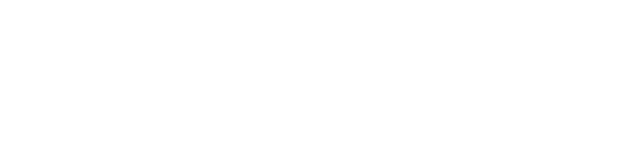
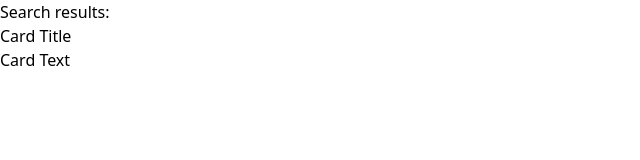
Before and after one commit to gurverm/Map-Application, a plain HTML site: page index.html in a window 1280 px wide. Shown: the whole page, without its empty margins (0-640 px from the left). Drawn offline with nearby package versions, Linux system fonts and the light colour scheme.

Commit message:
Search results container created

```diff
--- a/index.html
+++ b/index.html
@@ -1,13 +1,24 @@
 <!DOCTYPE html>
 <html lang="en">
-<head>
-    <meta charset="UTF-8">
-    <meta http-equiv="X-UA-Compatible" content="IE=edge">
-    <meta name="viewport" content="width=device-width, initial-scale=1.0">
+  <head>
+    <meta charset="UTF-8" />
+    <meta http-equiv="X-UA-Compatible" content="IE=edge" />
+    <meta name="viewport" content="width=device-width, initial-scale=1.0" />
     <script src="https://cdn.tailwindcss.com"></script>
     <title>Document</title>
-</head>
-<body>
-
-</body>
+  </head>
+  <body>
+    <main>
+      <section id="search-results">
+        <h3>Search results:</h3>
+        <div id="result-cards">
+          <div>
+            <h5>Card Title</h5>
+            <p>Card Text</p>
+          </div>
+        </div>
+      </section>
+    </main>
+    <script src="https://code.jquery.com/jquery-3.6.3.min.js"></script>
+  </body>
 </html>
```
